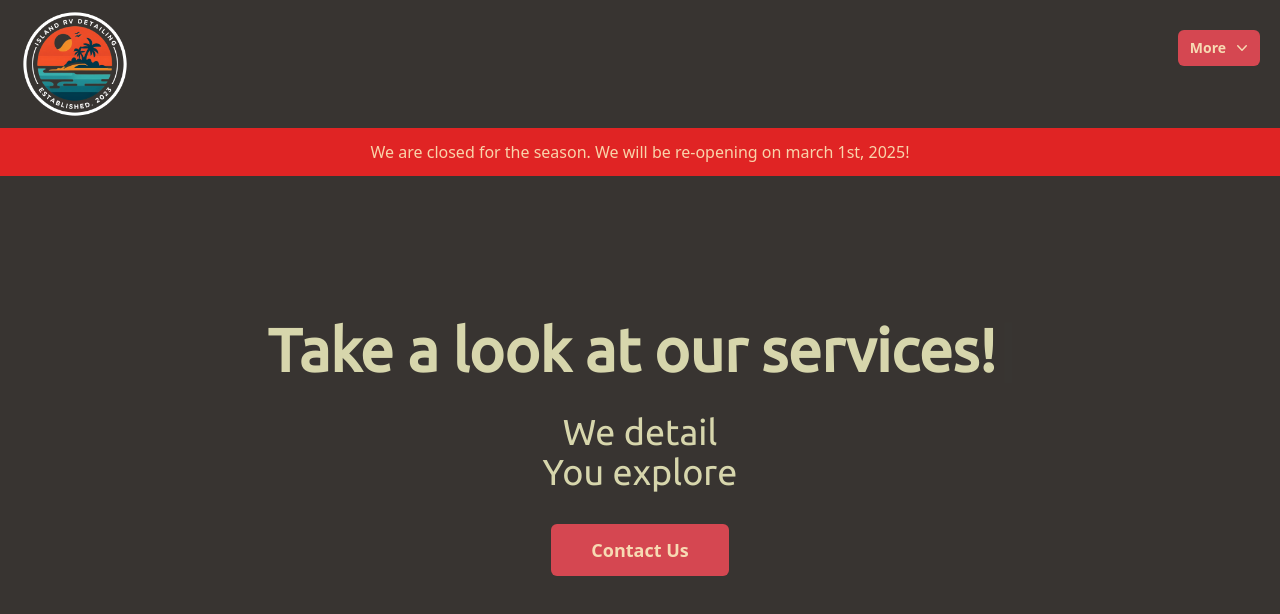
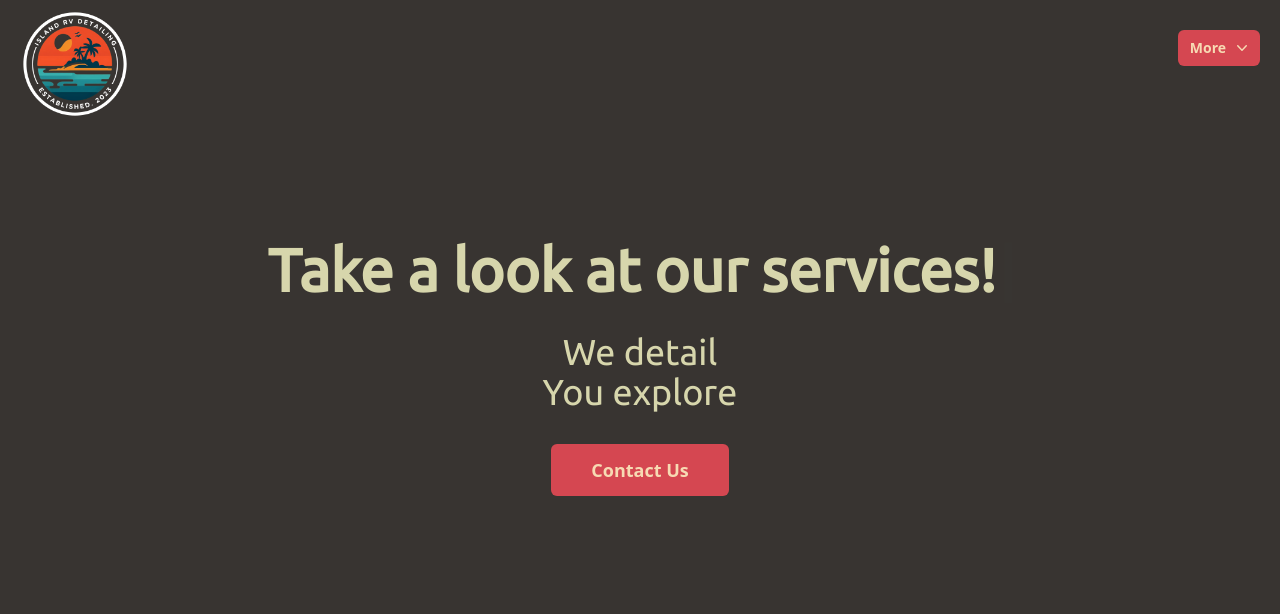
Before and after one commit to nathanpare/islandrvwebsite, a Next.js app: page / in a window 1280 px wide. Shown: the top 614 px of the page. Built offline with nearby package versions, Linux system fonts and the light colour scheme.

Commit message:
re open site

```diff
--- a/pages/index.js
+++ b/pages/index.js
@@ -1,6 +1,5 @@
 import Head from 'next/head';
 import Header from '@/components/Header';
-import Banner from '@/components/Banner';
 
 import { useRouter } from 'next/router';
 import { Typewriter, Cursor } from 'react-simple-typewriter';
@@ -28,8 +27,6 @@ export default function Home() {
       </Head>
 
       <Header />
-
-      <Banner />
 
       <main>
         <div className='text-[#FFCC] flex flex-col items-center pt-36'>
```
